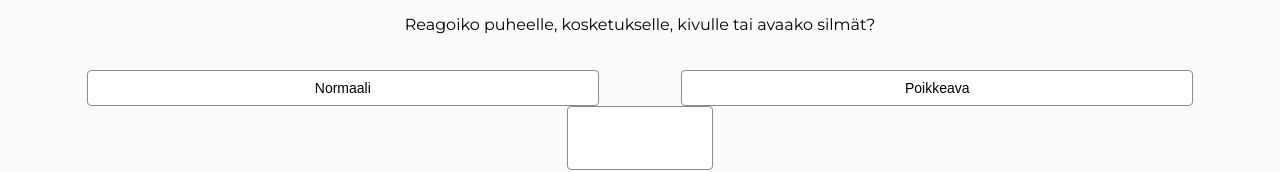
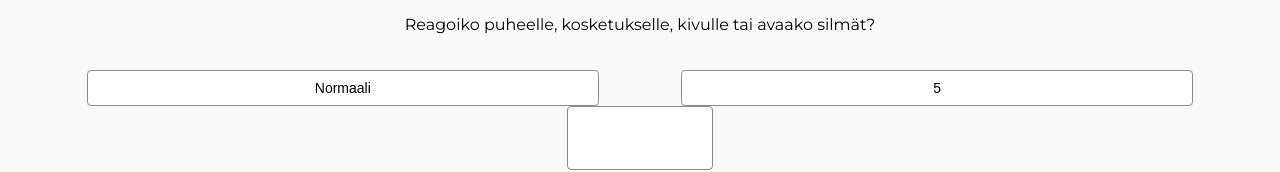
Before and after one commit to digitalents-helsinki/Sote-App, a React (Create React App) app: page /tajunnantaso in a window 1280 px wide. Shown: the part 180-352 px from the top of the page. Built offline with nearby package versions, Linux system fonts and the light colour scheme.

Commit message:
Add new editable button

```diff
--- /dev/null
+++ b/src/Components/Button.js
@@ -0,0 +1,57 @@
+import React from "react";
+
+function Button(props) {
+  const personDataKey = props.name ? props.name : props.header;
+  const value = props.personData[personDataKey];
+  const values = props.values || ["Kyllä", "Ei"];
+  const redFirst = props.redFirst || false;
+
+  const formulateButtonStyle = (first = false) => {
+    const activeStyle = {
+      background: first === redFirst ? "#AD3E2F" : "#377D4F",
+      color: "#fff",
+      borderColor: "#242424"
+    };
+    return first === value ? activeStyle : {};
+  };
+
+  const clickHandler = newValue => () =>
+    props.setPersonData({
+      ...props.personData,
+      [personDataKey]: value === newValue ? null : newValue
+    });
+
+  return (
+    <div className="DoubleButton">
+      <h2>{props.header}</h2>
+      <p>{props.bodyText}</p>
+      <form>
+        <input
+          type="button"
+          className="double-button-inactive"
+          style={formulateButtonStyle(true)}
+          onClick={clickHandler(true)}
+          value={values[0]}
+        ></input>
+
+        <input
+          type="button"
+          className="double-button-inactive"
+          style={formulateButtonStyle()}
+          onClick={clickHandler(false)}
+          value={values[1]}
+        ></input>
+      </form>
+      {props.hoitoOhje && (
+        <div
+          className={redFirst === value ? "hoito-ohje active" : "hoito-ohje"}
+        >
+          <h4>{props.hoitoOhjeHeader}</h4>
+          <p>{props.hoitoOhje}</p>
+        </div>
+      )}
+    </div>
+  );
+}
+
+export default Button;
--- a/src/Pages/TajunnantasoPage.js
+++ b/src/Pages/TajunnantasoPage.js
@@ -1,6 +1,7 @@
 import React from "react";
 import Page from "../Components/Page";
-import DoubleButton from "../Components/DoubleButton";
+// import DoubleButton from "../Components/DoubleButton";
+import Button from "../Components/Button";
 import Tajunnantaso from "../Components/Tajunnantaso";
 
 function TajunnantasoPage({ personData, setPersonData }) {
@@ -9,8 +10,14 @@ function TajunnantasoPage({ personData, setPersonData }) {
       title="Tajunnan taso:"
       paragraph="Reagoiko puheelle, kosketukselle, kivulle tai avaako silmät?"
     >
-      <DoubleButton
+      {/* <DoubleButton
         values={["Normaali", "Poikkeava"]}
+        personData={personData}
+        setPersonData={setPersonData}
+        name={"Tajunnan taso"}
+      /> */}
+      <Button
+        values={["Normaali", 5]}
         personData={personData}
         setPersonData={setPersonData}
         name={"Tajunnan taso"}
```
